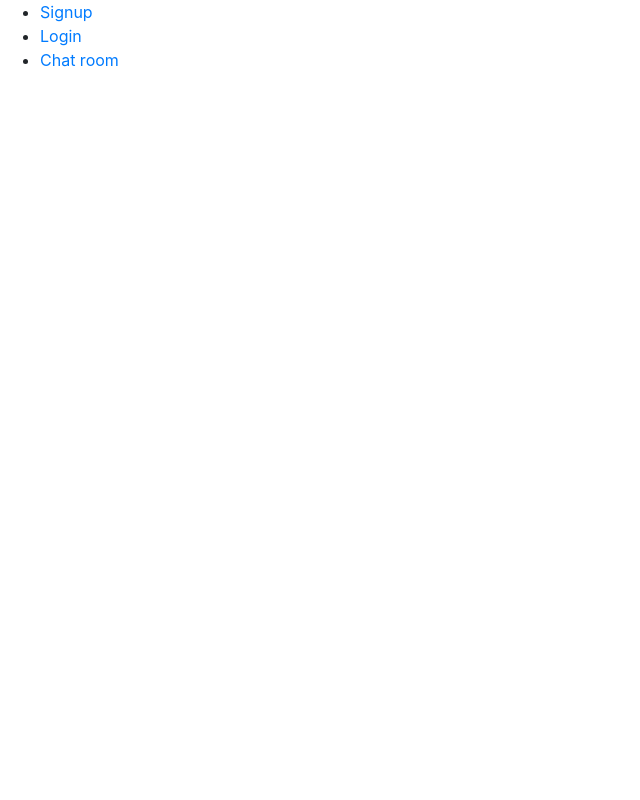
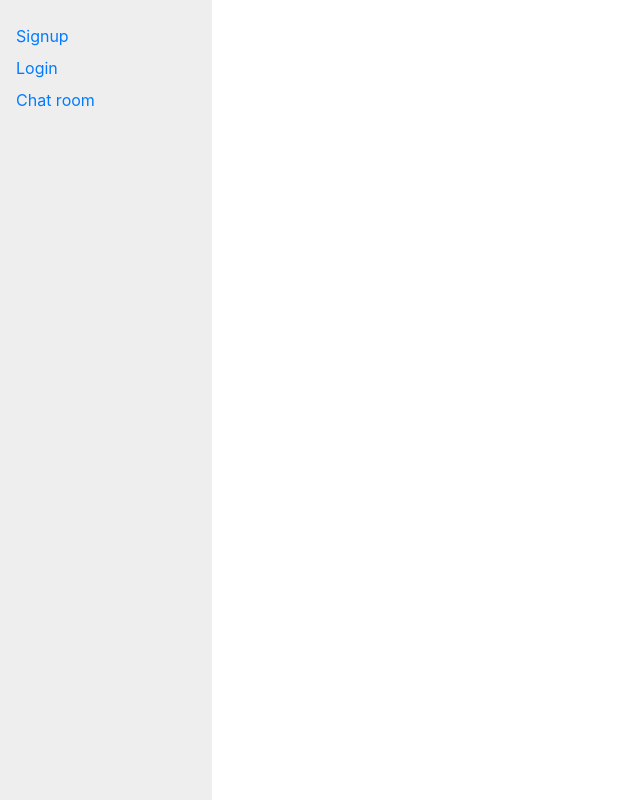
Before and after one commit to a7md940/intch, an Angular app in the folder web-app/: page / in a window 1280 px wide. Shown: the whole page, without its empty margins (0-640 px from the left). Built offline with nearby package versions, Linux system fonts and the light colour scheme.

Commit message:
enhance side nav styling a little bit

```diff
--- a/web-app/src/app/app.component.html
+++ b/web-app/src/app/app.component.html
@@ -1,3 +1,5 @@
+<div class="app-wrapper">
+    <div class="side-nav">
         <nav>
             <ul>
                 <li>
@@ -11,6 +13,7 @@
                 </li>
             </ul>
         </nav>
+    </div>
     <div class="container-fluid">
         <div class="row">
             <div class="col-12">
@@ -18,3 +21,4 @@
             </div>
         </div>
     </div>
+</div>
--- a/web-app/src/app/app.component.scss
+++ b/web-app/src/app/app.component.scss
@@ -1,3 +1,21 @@
+.app-wrapper {
+    display: flex;
+    .side-nav {
+        flex-basis: 20%;
+    }
+    .side-nav {
+        background-color: #eee;
+        height: 100vh;
+        ul {
+            padding: 1rem;
+            list-style-type: none;
+
+            li {
+                margin: .5rem 0rem;
+            }
+        }
+    }
+}
 .radius-8 {
   border-radius: 8px;
 }
--- a/web-app/src/app/chat-conversation/chat-conversation.component.scss
+++ b/web-app/src/app/chat-conversation/chat-conversation.component.scss
@@ -4,7 +4,7 @@
     width: 100%;
     padding-right: 2rem;
     padding-left: 2rem;
-  height: 75vh;
+    height: 90vh;
     overflow-y: scroll;
     position: relative;
 
@@ -29,8 +29,10 @@
     background-color: #f0f0f0;
     padding: 1rem;
     display: flex;
+    max-height: 10vh;
 
     .chat-input {
+        resize: none;
         width: 95%;
         border-radius: 10px;
         border-color: transparent;
@@ -78,6 +80,6 @@
 
     &:hover {
         transform-origin: left;
-    transform: scale(.95) translateX(-50%) translateY(-3px);
+        transform: scale(0.95) translateX(-50%) translateY(-3px);
     }
 }
```
Also changed, not shown: 1 other file (tests, documents, lock files or other folders). Lines whose indentation alone changed are shown as unchanged.
